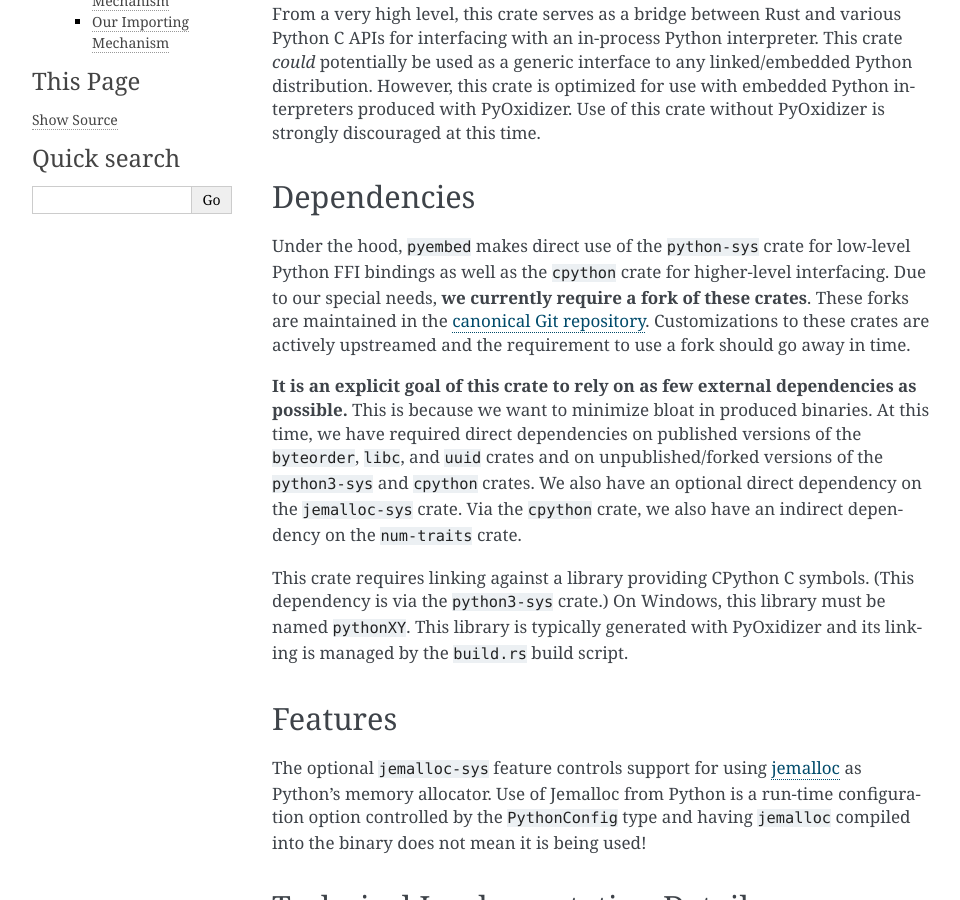
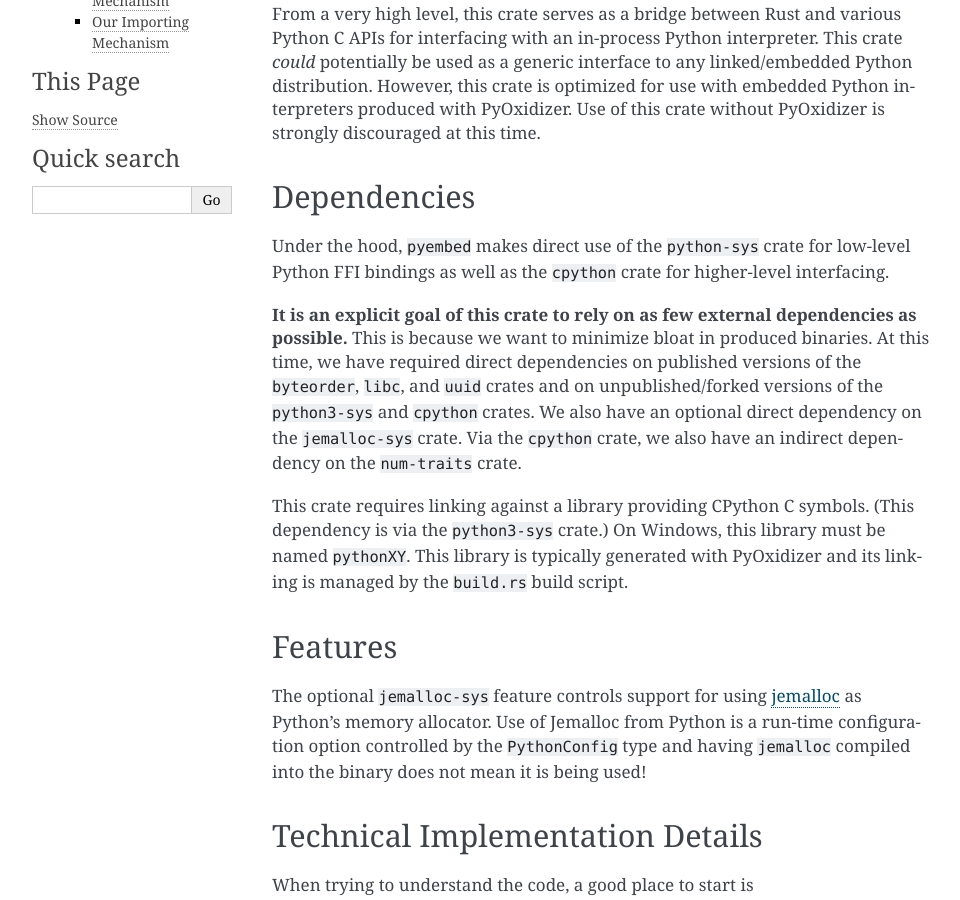
Before and after one commit to indygreg/PyOxidizer, a Sphinx documentation site: the page built from docs/pyembed.rst, in a window 1280 px wide and 900 px high, scrolled down 357 px. Shown: the whole window, without its empty margins (148-1108 px from the left). Built offline with Sphinx 7.4.7, drawn with Linux system fonts in a browser that asks for light colours; the version number could not be read and is left out.

Commit message:
docs: remove outdated references to forks
We no longer maintain forks of the cpython and python3-sys crate.

```diff
--- a/docs/pyembed.rst
+++ b/docs/pyembed.rst
@@ -30,11 +30,7 @@
 
 Under the hood, ``pyembed`` makes direct use of the ``python-sys`` crate for
 low-level Python FFI bindings as well as the ``cpython`` crate for higher-level
-interfacing. Due to our special needs, **we currently require a fork of these
-crates**. These forks are maintained in the
-`canonical Git repository <https://github.com/indygreg/PyOxidizer.git>`_.
-Customizations to these crates are actively upstreamed and the requirement
-to use a fork should go away in time.
+interfacing.
 
 **It is an explicit goal of this crate to rely on as few external dependencies
 as possible.** This is because we want to minimize bloat in produced binaries.
```
